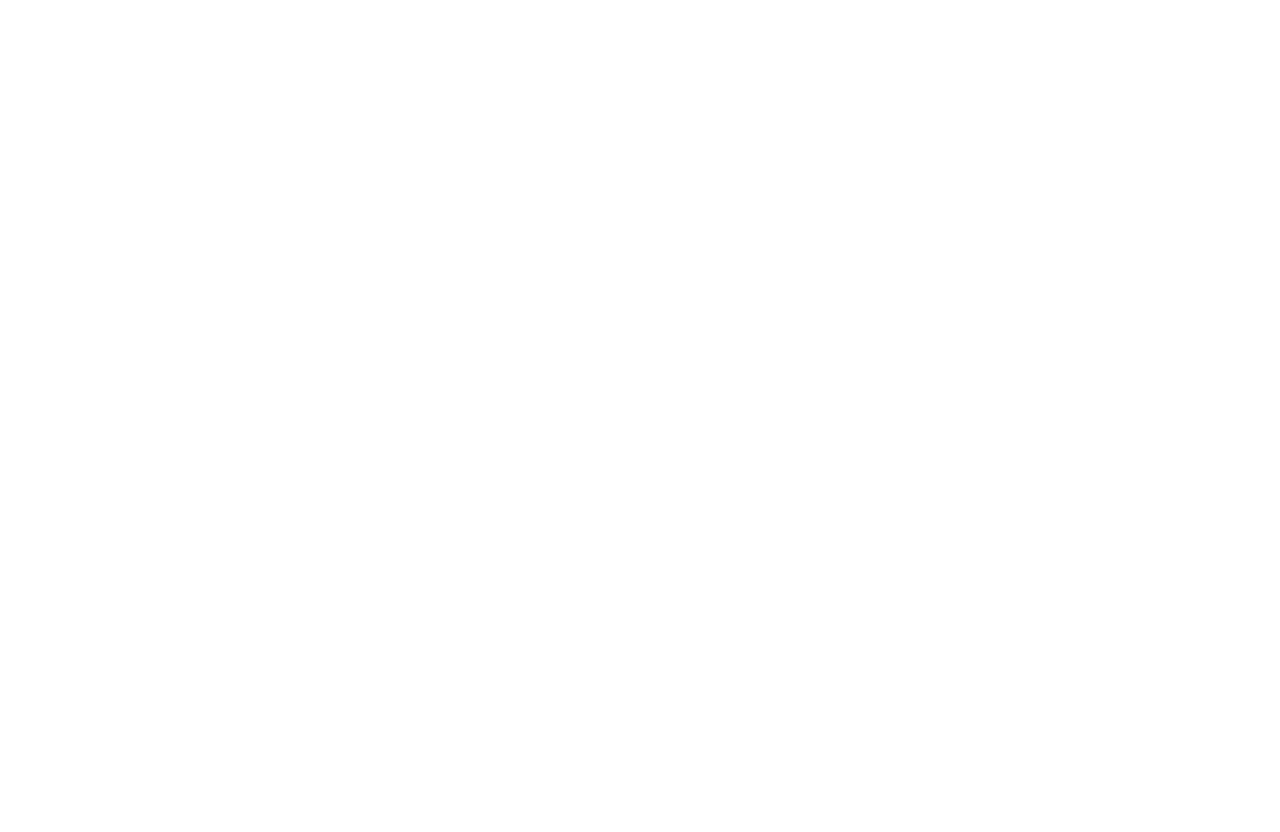
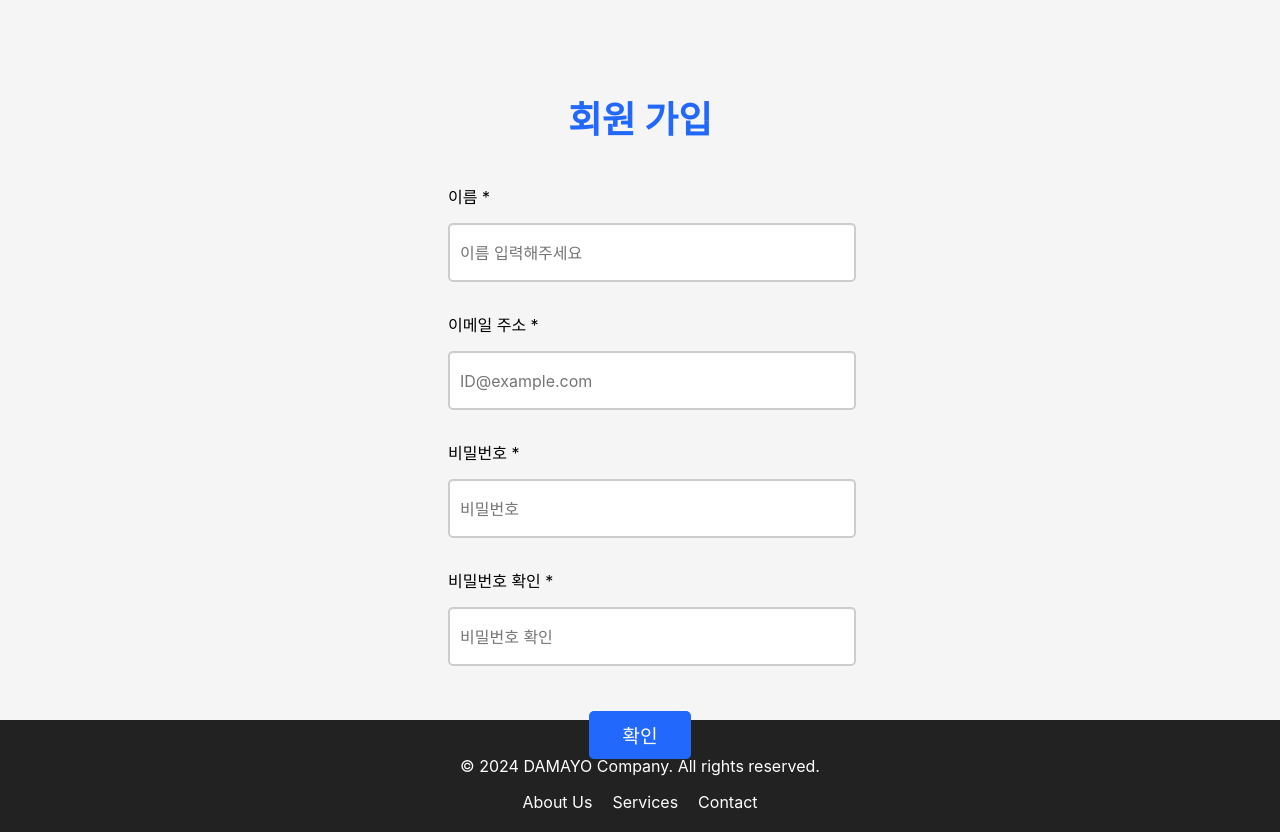
Before and after one commit to 2un-light/DAMAYO_CLIENT, a React (Create React App) app: page /join in a window 1280 px wide. Before the commit this address had no page. Before the commit the page ends 800 px from the top, so only its background shows below. Built offline with nearby package versions, Linux system fonts and the light colour scheme.

Commit message:
[UI/UX] 회원가입 페이지 구현

```diff
--- a/src/App.js
+++ b/src/App.js
@@ -3,6 +3,7 @@
 import { BrowserRouter as Router, Route, Routes } from 'react-router-dom';
 import Home from './pages/Home/Home';
 import Login from './pages/Login/Login';
+import Join from './pages/Join/Join';
 
 function App() {
   return (
@@ -11,6 +12,7 @@
         <Routes>
           <Route path="/" element={<Home/>}/>
           <Route path="/login" element={<Login/>}/>
+          <Route path="/join" element={<Join/>}/>
         </Routes>
       </div>
     </Router>
--- a/src/components/header/Header.jsx
+++ b/src/components/header/Header.jsx
@@ -10,12 +10,16 @@
         navigate('/login');
     };
 
+    const handleJoinClick = () => {
+        navigate('/join');
+    };
+
     return (
         <header className="header">
         <div className="logo">DAMAYO</div>
         <div className="auth-buttons">
           <button className="sign-in" onClick={handleLoginClick}>Sign in</button>
-          <button className="create-account">Create an account</button>
+          <button className="create-account" onClick={handleJoinClick}>Create an account</button>
         </div>
       </header>
     );
--- /dev/null
+++ b/src/pages/Join/Join.css
@@ -0,0 +1,74 @@
+@font-face {
+    font-family: "Inter", sans-serif;
+    font-optical-sizing: auto;
+    font-style: normal;
+    font-variation-settings: "slnt" 0;
+    src: url('../../components/fonts/Inter-VariableFont.ttf');
+}
+
+.join-container {
+    display: flex;
+    flex-direction: column;
+    align-items: center;
+    height: 90vh;
+    background-color: #f5f5f5;
+}
+
+.join-title {
+    color: #2268FC;
+    text-align: center;
+    margin-top: 90px;
+    margin-bottom: 20px;
+    font-size: 2.3rem;
+    font-family: 'Inter';
+}
+
+.join-input-container {
+    width: 30%;
+    margin-top: 20px;
+}
+
+.join-text {
+    display: flex;
+    align-items: center;
+    margin-bottom: 5px;
+    text-align: left;
+    font-family: 'Inter';
+}
+
+.join-input input {
+    width: 100%;
+    height: 35px;
+    padding: 10px;
+    margin-top: 10px;
+    margin-bottom: 30px;
+    border: solid 2px #CCCCCC;
+    border-radius: 5px;
+    font-size: 1rem;
+    font-family: 'Inter', sans-serif;
+}
+
+.join-input input:focus {
+    outline: 2px solid #2268FC;
+}
+
+.join-button {
+    width: 8%;
+    background-color: #2268FC;
+    color: #fff;
+    padding: 10px 10px;
+    margin-top: 15px;
+    border: none;
+    border-radius: 5px;
+    cursor: pointer;
+    font-size: 1.2rem;
+}
+
+.join-button:hover {
+    background-color: #135cfa;
+    color: #fff;
+}
+
+.password-match-message {
+    margin-left: 10px;
+}
--- /dev/null
+++ b/src/pages/Join/Join.jsx
@@ -0,0 +1,115 @@
+import React, { useState } from 'react';
+import './Join.css';
+import Footer from '../../components/footer/Footer.jsx';
+import axios from 'axios';
+
+function Join () {
+
+    const [inputName, setInputName] = useState("");
+    const [inputEmail, setInputEmail] = useState("");
+    const [inputPassword, setInputPassword] = useState("");
+    const [inputPasswordChk, setInputPasswordChk] = useState("");
+    const [passwordMatch, setPasswordMatch] = useState(true);
+    const [loading, setLoading] = useState(false);
+
+
+    const handleInputName = (e) => {
+        setInputName(e.target.value);
+    }
+
+    const handleInputEmail = (e) => {
+        setInputEmail(e.target.value);
+    }
+
+    const handleInputPassword = (e) => {
+        setInputPassword(e.target.value);
+        setPasswordMatch(e.target.value == inputPasswordChk)
+    }
+
+    const handleInputPasswordChk = (e) => {
+        setInputPasswordChk(e.target.value);
+        setPasswordMatch(inputPassword == e.target.value);
+    }
+
+    //비동기 비밀번호 검증 함수
+    const validatePasswords = async () => {
+        return inputPassword === inputPasswordChk;
+    }
+
+
+    const onClickJoin = async () => {
+        setLoading(true);
+
+        const passwordMatch = await validatePasswords();
+
+        if(!passwordMatch) {
+            setPasswordMatch(false);
+            setLoading(false);
+            return;
+        }
+
+        axios.post("http://localhost:8080/members/join",{
+            name: inputName,
+            email: inputEmail,
+            password: inputPassword
+        })
+        .then((res) => {
+            console.log(res);
+            if(res.data.status == "SUCCESS"){
+                alert("회원가입에 성공하였습니다.")
+            }
+        })
+        .catch((error) => {
+            setLoading(false);
+            alert("회원가입에 실패하였습니다.")
+        })
+        .finally(() => {
+            setLoading(false);
+        });
+    }
+
+    return (
+        <div>
+            <div className="join-container">
+                <h3 className='join-title'> 회원 가입 </h3>
+
+                <div className="join-input-container">
+
+                <div className="join-text">이름 *</div>
+                <div className="join-input">
+                    <input type="name" id="name" name="name" value={inputName} onChange={handleInputName} placeholder="이름 입력해주세요" />
+                </div>
+
+                <div className="join-text">이메일 주소 *</div>
+                <div className="join-input">
+                    <input type="email" id="email" name="email" value={inputEmail} onChange={handleInputEmail} placeholder="ID@example.com" />
+                </div>
+
+                <div className="join-text">비밀번호 *</div>
+                <div className="join-input">
+                    <input type="password" id="password" name="password" value={inputPassword} onChange={handleInputPassword} placeholder="비밀번호" />
+                </div>
+
+                <div className="join-text">
+                    비밀번호 확인 *
+                    {inputPasswordChk && (
+                        <span className="password-match-message" style={{ color: passwordMatch ? 'green' : 'red', marginLeft: '10px' }}>
+                            {passwordMatch ? '비밀번호가 일치합니다.' : '비밀번호가 일치하지 않습니다.'}
+                        </span>
+                    )}
+                 </div>
+
+                <div className="join-input">
+                    <input type="password" id="passwordChk" name="passwordChk" value={inputPasswordChk} onChange={handleInputPasswordChk} placeholder="비밀번호 확인"
+                    style={{ borderColor: passwordMatch ? '' : 'red'}}/>
+
+                </div>
+                </div>
+                    <button className="join-button" onClick={onClickJoin}>{loading ? '처리 중...' : '확인'}</button>
+            </div>
+            <Footer/>
+        </div>
+    );
+}
+
+export default Join;
--- a/src/pages/Login/Login.jsx
+++ b/src/pages/Login/Login.jsx
@@ -1,6 +1,5 @@
 import React, { useState } from 'react';
 import './Login.css';
-import '../../components/footer/Footer.jsx';
 import Footer from '../../components/footer/Footer.jsx';
 import {useNavigate} from 'react-router-dom';
 import axios from 'axios';
@@ -24,10 +23,6 @@
     }
 
     const onClickLogin = () => {
-        console.log("click login")
-        console.log("Email", inputEmail)
-        console.log("Password", inputPassword)
-
         axios.post("http://localhost:8080/members/sign-in",{
             email: inputEmail,
             password: inputPassword
```
Also changed, not shown: src/pages/Login/btn_google.png (deleted).
